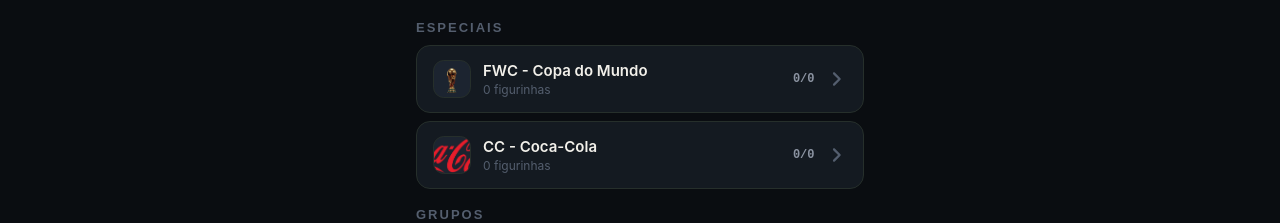
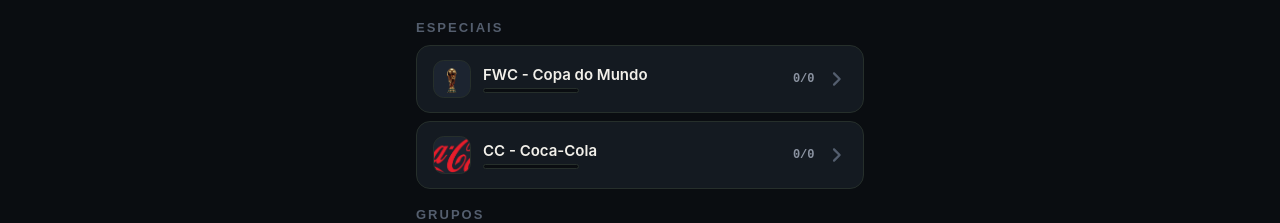
Before and after one commit to Gaardenn/album-copa, a React (Vite) app: page / in a window 1280 px wide. Shown: the part 246-469 px from the top of the page. Built offline with nearby package versions, Linux system fonts and the light colour scheme.

Commit message:
v1.2.1 adjusted home with the fwc and cc progress bar

```diff
--- a/src/pages/Home.jsx
+++ b/src/pages/Home.jsx
@@ -94,7 +94,9 @@ export function Home({ tab, setTab }) {
                 <div className="group-list">
                     {especiais.map((e) => {
                         const p = progressoGrupos[e.grupo] || { feito: 0, total: 0 };
+                        const percentualEspeciais = p.total > 0 ? Math.round((p.feito / p.total) * 100) : 0;
                         const bandeiraUrl = getImagemEspecial(e.grupo);
+
                         return (
                             <Link to={`/grupo/${e.grupo}`} key={e.grupo} className="group-row">
                                 <div className="group-left">
@@ -104,9 +106,11 @@ export function Home({ tab, setTab }) {
                                     >
                                         {!bandeiraUrl && e.grupo}
                                     </div>
-                                    <div>
+                                    <div className="group-info">
                                         <div className="group-name">{e.grupo} - {e.grupo === "FWC" ? "Copa do Mundo" : "Coca-Cola"}</div>
-                                        <div className="group-sub">{p.total} figurinhas</div>
+                                        <div className="mini-bar-track">
+                                            <div className="mini-bar-fill" style={{ width: `${percentualEspeciais}%` }}></div>
+                                        </div>
                                     </div>
                                 </div>
                                 <div className="group-right">
--- a/src/styles/Home.css
+++ b/src/styles/Home.css
@@ -154,10 +154,32 @@
     color: var(--green);
 }
 
+.group-info {
+    display: flex;
+    flex-direction: column;
+    gap: 0.25rem;
+}
+
 .group-name {
     font-weight: 600;
     font-size: 0.9375rem;
     color: var(--text);
+}
+
+.mini-bar-track {
+    width: 6rem;
+    height: 0.3rem;
+    background: var(--bg);
+    border-radius: 0.2rem;
+    overflow: hidden;
+    border: 1px solid var(--line);
+}
+
+.mini-bar-fill {
+    height: 100%;
+    background: linear-gradient(90deg, var(--green), var(--gold));
+    border-radius: 0.2rem;
+    transition: width 0.4s ease;
 }
 
 .group-sub {
```
